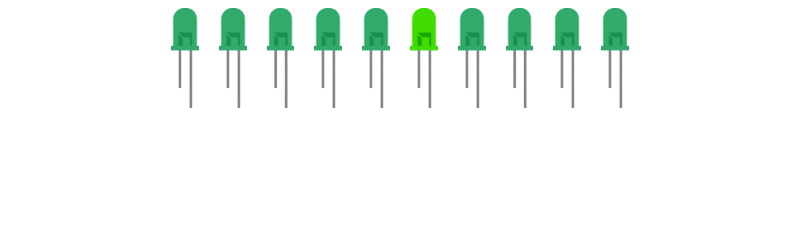
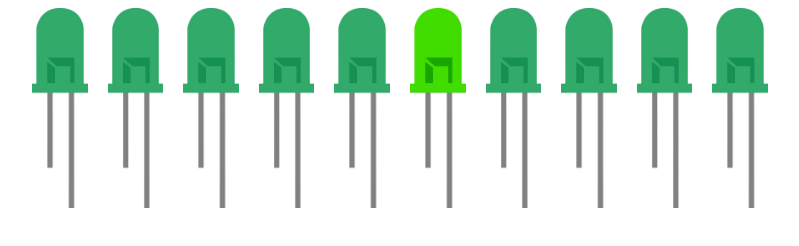
Before and after one commit to Filipdominik/Unfold23LEDAnimation, a plain HTML site: page index.html in a window 1280 px wide. Shown: the whole page, without its empty margins (230-1029 px from the left). Drawn offline with Linux system fonts and the light colour scheme.

Commit message:
changed bacxk to 200px

```diff
--- a/index.html
+++ b/index.html
@@ -47,16 +47,16 @@
         overflow: hidden;
         justify-content: center;">
         <!--10 led, each time the same image (led_off.png), each with a unqiue ID-->
-        <img id="led1" class="ON" src="https://raw.githubusercontent.com/Filipdominik/Unfold23LEDAnimation/main/led_on.png" style="height: 100px;margin-right: 20px;">
-        <img id="led2" src="https://raw.githubusercontent.com/Filipdominik/Unfold23LEDAnimation/main/led_off.png" style="height: 100px;margin-right: 20px;">
-        <img id="led3" src="https://raw.githubusercontent.com/Filipdominik/Unfold23LEDAnimation/main/led_off.png" style="height: 100px;margin-right: 20px;">
-        <img id="led4" src="https://raw.githubusercontent.com/Filipdominik/Unfold23LEDAnimation/main/led_off.png" style="height: 100px;margin-right: 20px;">
-        <img id="led5" src="https://raw.githubusercontent.com/Filipdominik/Unfold23LEDAnimation/main/led_off.png" style="height: 100px;margin-right: 20px;">
-        <img id="led6" src="https://raw.githubusercontent.com/Filipdominik/Unfold23LEDAnimation/main/led_off.png" style="height: 100px;margin-right: 20px;">
-        <img id="led7" src="https://raw.githubusercontent.com/Filipdominik/Unfold23LEDAnimation/main/led_off.png" style="height: 100px;margin-right: 20px;">
-        <img id="led8" src="https://raw.githubusercontent.com/Filipdominik/Unfold23LEDAnimation/main/led_off.png" style="height: 100px;margin-right: 20px;">
-        <img id="led9" src="https://raw.githubusercontent.com/Filipdominik/Unfold23LEDAnimation/main/led_off.png" style="height: 100px;margin-right: 20px;">
-        <img id="led10" src="https://raw.githubusercontent.com/Filipdominik/Unfold23LEDAnimation/main/led_off.png" style="height: 100px;margin-right: 20px;">
+        <img id="led1" class="ON" src="https://raw.githubusercontent.com/Filipdominik/Unfold23LEDAnimation/main/led_on.png" style="height: 200px;margin-right: 20px;">
+        <img id="led2" src="https://raw.githubusercontent.com/Filipdominik/Unfold23LEDAnimation/main/led_off.png" style="height: 200px;margin-right: 20px;">
+        <img id="led3" src="https://raw.githubusercontent.com/Filipdominik/Unfold23LEDAnimation/main/led_off.png" style="height: 200px;margin-right: 20px;">
+        <img id="led4" src="https://raw.githubusercontent.com/Filipdominik/Unfold23LEDAnimation/main/led_off.png" style="height: 200px;margin-right: 20px;">
+        <img id="led5" src="https://raw.githubusercontent.com/Filipdominik/Unfold23LEDAnimation/main/led_off.png" style="height: 200px;margin-right: 20px;">
+        <img id="led6" src="https://raw.githubusercontent.com/Filipdominik/Unfold23LEDAnimation/main/led_off.png" style="height: 200px;margin-right: 20px;">
+        <img id="led7" src="https://raw.githubusercontent.com/Filipdominik/Unfold23LEDAnimation/main/led_off.png" style="height: 200px;margin-right: 20px;">
+        <img id="led8" src="https://raw.githubusercontent.com/Filipdominik/Unfold23LEDAnimation/main/led_off.png" style="height: 200px;margin-right: 20px;">
+        <img id="led9" src="https://raw.githubusercontent.com/Filipdominik/Unfold23LEDAnimation/main/led_off.png" style="height: 200px;margin-right: 20px;">
+        <img id="led10" src="https://raw.githubusercontent.com/Filipdominik/Unfold23LEDAnimation/main/led_off.png" style="height: 200px;margin-right: 20px;">
     </div>
 </body>
 
```
